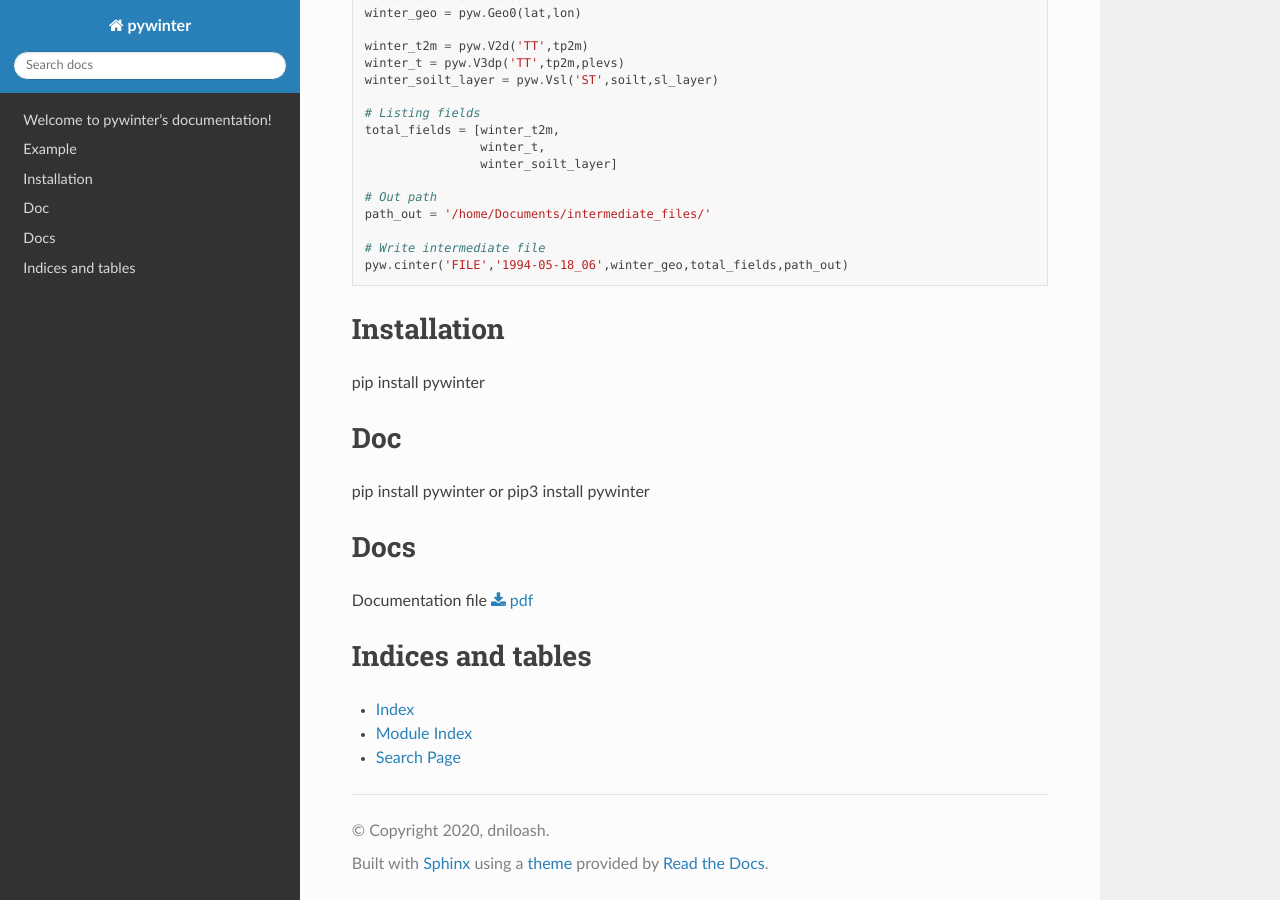
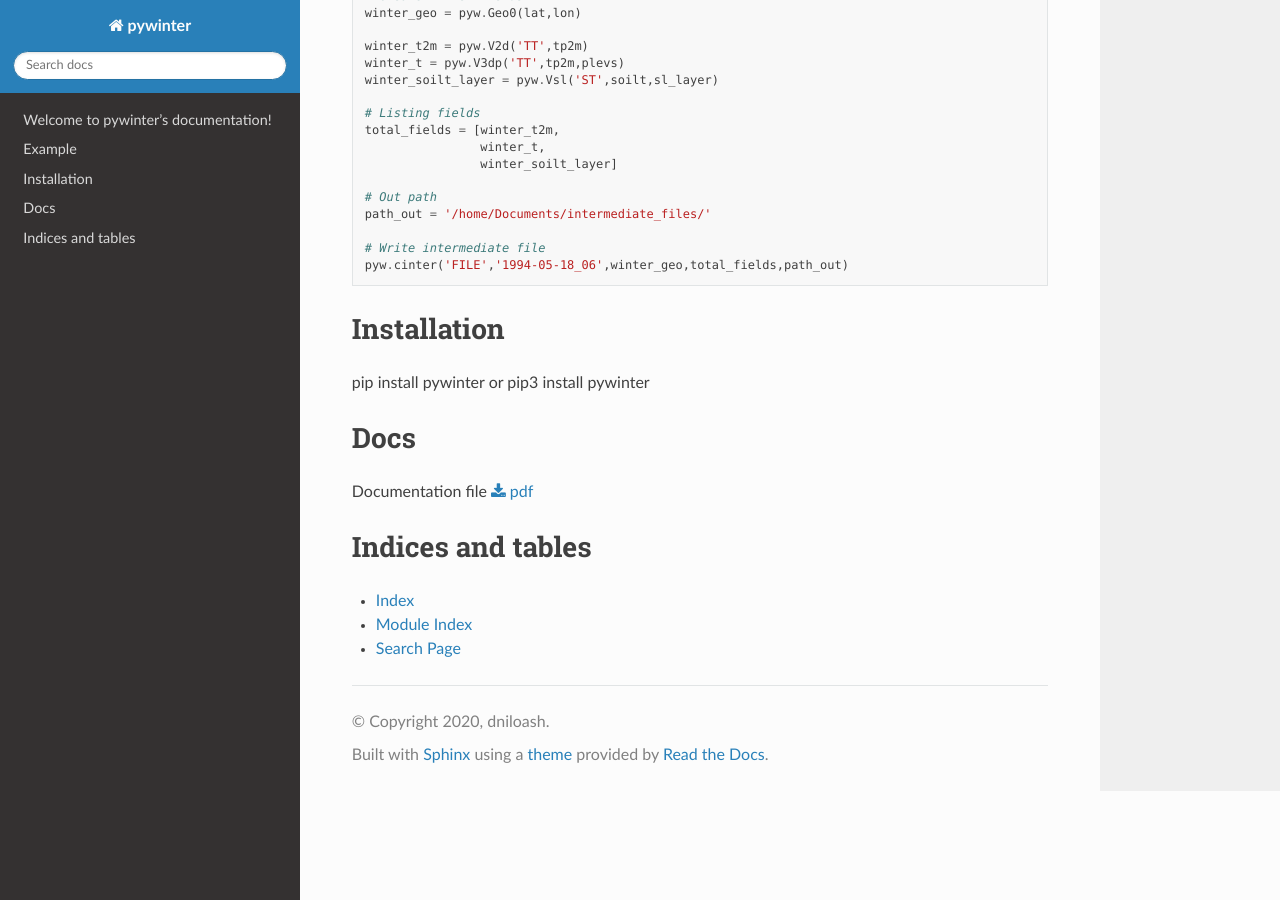
Before and after one commit to dniloash/Pywinter, a Sphinx documentation site: the page built from rtdoc/source/index.rst, in a window 1280 px wide and 900 px high, scrolled down 834 px. Built offline with Sphinx 7.4.7 and the Read the Docs theme 2.0.0, drawn with Linux system fonts in a browser that asks for light colours.

Commit message:
Update index.rst

```diff
--- a/rtdoc/source/index.rst
+++ b/rtdoc/source/index.rst
@@ -66,13 +66,8 @@
 Installation
 ====================================
 pip install pywinter
-
-Doc
-====================================
-pip install pywinter
 or
 pip3 install pywinter
-
 
 Docs
 ====================================
```
